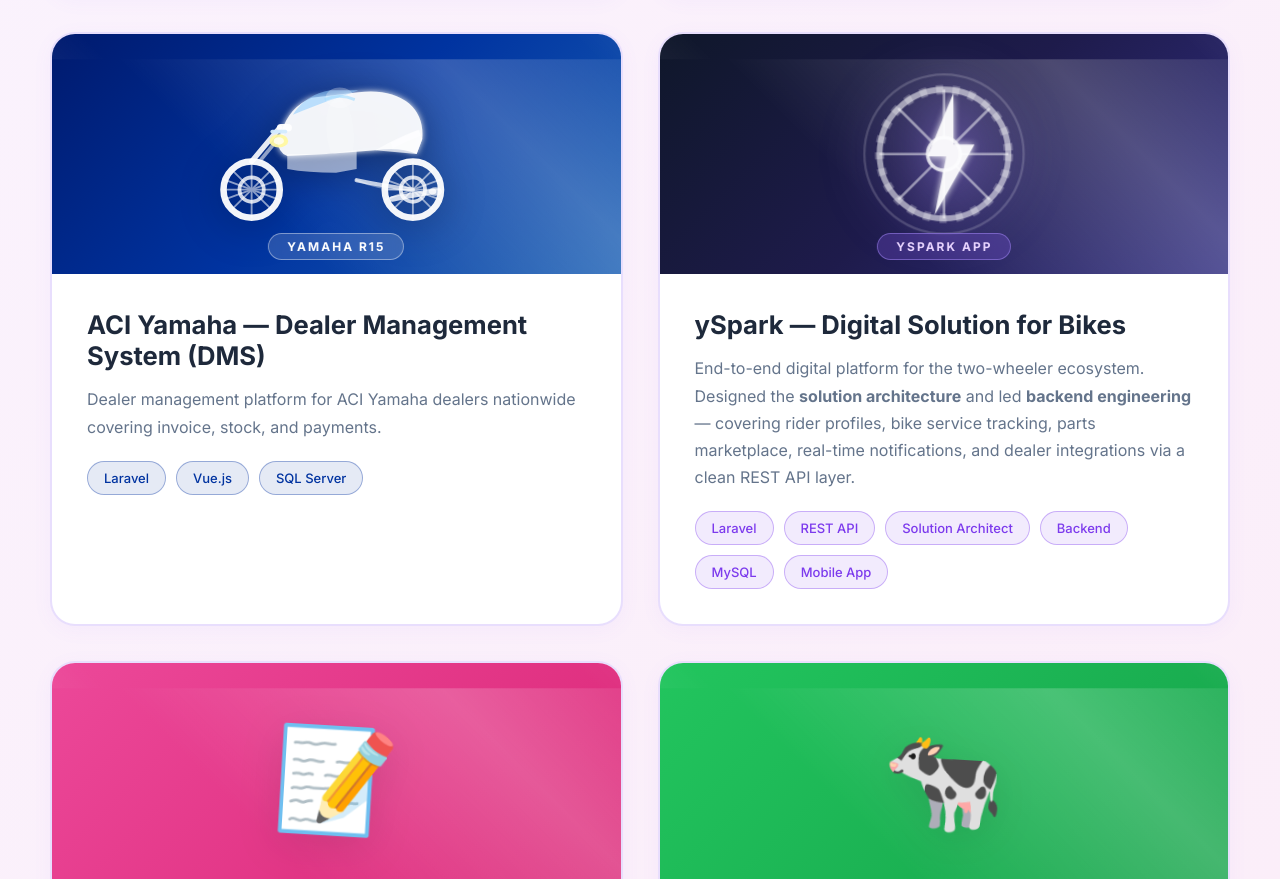
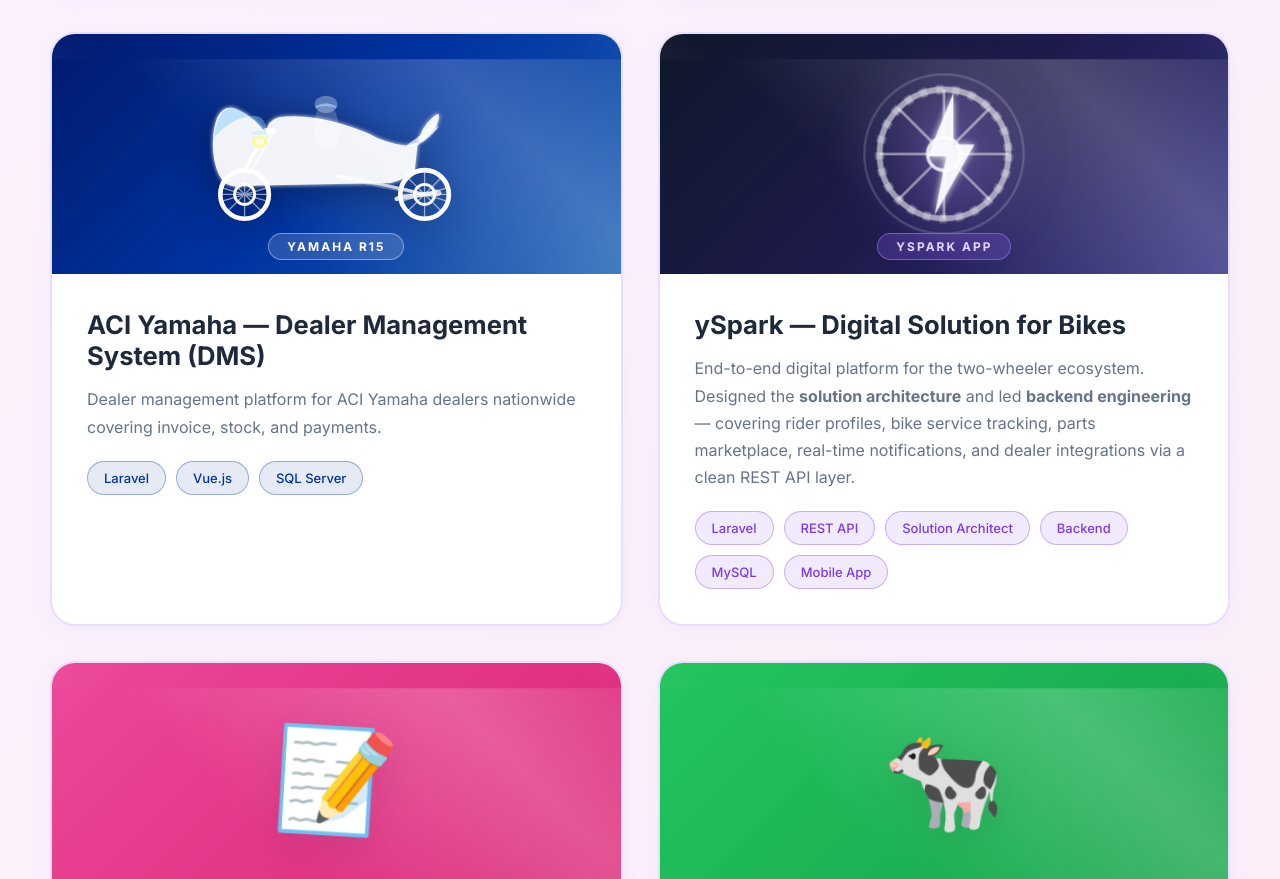
Before and after one commit to zahidhasan566/zahid-portfolio, a plain HTML site: page index.html in a window 1280 px wide. Shown: the part 3544-4423 px from the top of the page. Drawn offline with Linux system fonts and the light colour scheme.

Commit message:
project add

```diff
--- a/index.html
+++ b/index.html
@@ -1962,106 +1962,134 @@
             <div class="project-card yamaha-card">
                 <div class="project-image yamaha-bg">
 
-                    <!-- R15 proper logo silhouette -->
-                    <svg class="r15-logo-svg" viewBox="0 0 320 160" xmlns="http://www.w3.org/2000/svg">
+                    <!-- Yamaha R15 — proper racing bike silhouette -->
+                    <svg class="r15-logo-svg" viewBox="0 0 420 200" xmlns="http://www.w3.org/2000/svg">
                         <defs>
-                            <filter id="bikeGlow" x="-20%" y="-20%" width="140%" height="140%">
-                                <feGaussianBlur stdDeviation="3.5" result="b"/>
+                            <filter id="bikeGlow" x="-15%" y="-15%" width="130%" height="130%">
+                                <feGaussianBlur stdDeviation="3" result="b"/>
                                 <feMerge><feMergeNode in="b"/><feMergeNode in="SourceGraphic"/></feMerge>
                             </filter>
                         </defs>
 
-                        <!-- ── FRONT WHEEL ── -->
-                        <circle cx="70" cy="118" r="30" fill="none" stroke="white" stroke-width="7" opacity="0.95"/>
-                        <circle cx="70" cy="118" r="13" fill="none" stroke="white" stroke-width="4" opacity="0.8"/>
-                        <g stroke="white" stroke-width="2" opacity="0.55">
-                            <line x1="70" y1="88"  x2="70"  y2="148"/>
-                            <line x1="40" y1="118" x2="100" y2="118"/>
-                            <line x1="49" y1="97"  x2="91"  y2="139"/>
-                            <line x1="49" y1="139" x2="91"  y2="97"/>
-                            <line x1="40" y1="107" x2="100" y2="129"/>
-                            <line x1="40" y1="129" x2="100" y2="107"/>
+                        <!-- ══ FRONT WHEEL ══ cx=82 cy=156 r=34 -->
+                        <circle cx="82"  cy="156" r="34" fill="none" stroke="white" stroke-width="6.5"/>
+                        <circle cx="82"  cy="156" r="14" fill="none" stroke="white" stroke-width="4"/>
+                        <g stroke="white" stroke-width="1.8" opacity="0.55">
+                            <line x1="82"  y1="122" x2="82"  y2="190"/>
+                            <line x1="48"  y1="156" x2="116" y2="156"/>
+                            <line x1="58"  y1="132" x2="106" y2="180"/>
+                            <line x1="58"  y1="180" x2="106" y2="132"/>
+                            <line x1="48"  y1="146" x2="116" y2="166"/>
+                            <line x1="48"  y1="166" x2="116" y2="146"/>
                         </g>
 
-                        <!-- ── REAR WHEEL ── -->
-                        <circle cx="242" cy="118" r="30" fill="none" stroke="white" stroke-width="7" opacity="0.95"/>
-                        <circle cx="242" cy="118" r="13" fill="none" stroke="white" stroke-width="4" opacity="0.8"/>
-                        <g stroke="white" stroke-width="2" opacity="0.55">
-                            <line x1="242" y1="88"  x2="242" y2="148"/>
-                            <line x1="212" y1="118" x2="272" y2="118"/>
-                            <line x1="221" y1="97"  x2="263" y2="139"/>
-                            <line x1="221" y1="139" x2="263" y2="97"/>
-                            <line x1="212" y1="107" x2="272" y2="129"/>
-                            <line x1="212" y1="129" x2="272" y2="107"/>
+                        <!-- ══ REAR WHEEL ══ cx=334 cy=156 r=34 -->
+                        <circle cx="334" cy="156" r="34" fill="none" stroke="white" stroke-width="6.5"/>
+                        <circle cx="334" cy="156" r="14" fill="none" stroke="white" stroke-width="4"/>
+                        <g stroke="white" stroke-width="1.8" opacity="0.55">
+                            <line x1="334" y1="122" x2="334" y2="190"/>
+                            <line x1="300" y1="156" x2="368" y2="156"/>
+                            <line x1="310" y1="132" x2="358" y2="180"/>
+                            <line x1="310" y1="180" x2="358" y2="132"/>
+                            <line x1="300" y1="146" x2="368" y2="166"/>
+                            <line x1="300" y1="166" x2="368" y2="146"/>
                         </g>
 
-                        <!-- ── FRONT FORK (telescopic) ── -->
-                        <line x1="70" y1="88" x2="100" y2="52" stroke="white" stroke-width="5.5" stroke-linecap="round" opacity="0.9"/>
-                        <line x1="80" y1="86" x2="108" y2="52" stroke="white" stroke-width="4"   stroke-linecap="round" opacity="0.55"/>
-                        <rect x="97" y="48" width="16" height="8" rx="4" fill="white" opacity="0.95"/>
-
-                        <!-- ── SWING ARM ── -->
-                        <path d="M182,108 Q210,114 242,118" stroke="white" stroke-width="4.5" fill="none" stroke-linecap="round" opacity="0.75"/>
-                        <path d="M182,108 Q210,120 242,118" stroke="white" stroke-width="2"   fill="none" stroke-linecap="round" opacity="0.35"/>
-
-                        <!-- ── EXHAUST ── -->
-                        <path d="M220,128 Q240,124 264,120" stroke="white" stroke-width="6" fill="none" stroke-linecap="round" opacity="0.8"/>
-                        <ellipse cx="266" cy="120" rx="7" ry="4.5" fill="white" opacity="0.7"/>
-
-                        <!-- ── MAIN FAIRING BODY (solid logo fill) ── -->
+                        <!-- ══ FRONT FORK — 25° rake (sportbike geometry) ══ -->
+                        <!-- fork goes from wheel top (82,122) up-back to steering head (110,70) -->
+                        <line x1="82"  y1="122" x2="112" y2="68" stroke="white" stroke-width="5.5" stroke-linecap="round" opacity="0.95"/>
+                        <line x1="93"  y1="120" x2="122" y2="68" stroke="white" stroke-width="4"   stroke-linecap="round" opacity="0.55"/>
+                        <!-- triple clamp -->
+                        <rect x="108" y="63" width="18" height="9" rx="4.5" fill="white"/>
+
+                        <!-- ══ MAIN BODY — full fairing racing silhouette ══ -->
+                        <!--
+                          Path traces the complete bike silhouette:
+                          UPPER edge: steering head → nose top → belly pan (bottom) → rear underbelly → rear section → tail peak → seat → tank → back
+                          This gives the aggressive low-nose / rising-tail racing shape
+                        -->
                         <path d="
-                            M 102,56
-                            Q 110,30 134,20
-                            L 184,14
-                            Q 218,10 238,26
-                            Q 254,40 252,64
-                            L 246,80
-                            Q 228,72 202,76
-                            L 150,80
-                            L 108,82
-                            Q 98,78 98,66
+                            M 112, 70
+                            Q  96, 48  74, 38
+                            Q  54, 28  44, 48
+                            Q  36, 68  38, 96
+                            Q  40,122  52,138
+                            Q  64,148  82,144
+                            L 286,140
+                            Q 304,136 320,124
+                            L 324, 88
+                            Q 328, 62 348, 46
+                            Q 358, 38 352, 56
+                            Q 344, 72 330, 82
+                            L 308, 88
+                            Q 278, 84 254, 70
+                            Q 220, 56 188, 50
+                            Q 156, 44 130, 48
+                            Q 114, 52 112, 70
                             Z
                         " fill="white" opacity="0.95" filter="url(#bikeGlow)"/>
 
-                        <!-- ── LOWER BELLY PAN ── -->
-                        <path d="M108,80 L108,96 Q130,100 160,100 L182,96 L182,76 L150,80 Z"
-                              fill="white" opacity="0.55"/>
-
-                        <!-- ── WINDSCREEN (blue tint — R15 visor) ── -->
+                        <!-- ══ WINDSCREEN — blue tint overlay on upper nose ══ -->
                         <path d="
-                            M 114,38
-                            Q 128,16 154,12
-                            L 184,12
-                            Q 168,18 150,24
-                            Q 134,30 114,38 Z
-                        " fill="rgba(140,205,255,0.55)"/>
-
-                        <!-- ── TAIL / SEAT COWL ── -->
+                            M 112, 70
+                            Q  96, 48  74, 38
+                            Q  56, 30  48, 46
+                            Q  40, 60  40, 76
+                            Q  64, 48  96, 46
+                            Q 108, 46 112, 60
+                            Z
+                        " fill="rgba(130,200,255,0.45)"/>
+
+                        <!-- ══ TAIL COWL — sharper rising section ══ -->
                         <path d="
-                            M 202,76
-                            Q 226,62 248,54
-                            L 252,64
-                            L 246,80
-                            L 202,76 Z
-                        " fill="white" opacity="0.72"/>
-
-                        <!-- rear hump ridge highlight -->
-                        <path d="M218,68 Q238,58 250,54 L252,60 Q240,64 220,74 Z"
-                              fill="white" opacity="0.38"/>
-
-                        <!-- ── DUAL PROJECTOR HEADLIGHT (R15 V4 signature) ── -->
-                        <!-- upper DRL bar -->
-                        <rect x="90" y="54" width="18" height="4" rx="2" fill="rgba(210,235,255,0.95)"/>
-                        <!-- main projector -->
-                        <ellipse cx="99" cy="66" rx="10" ry="7"   fill="rgba(255,248,160,0.95)"/>
-                        <ellipse cx="99" cy="66" rx="5.5" ry="4"  fill="white" opacity="0.75"/>
-
-                        <!-- ── CROUCHED RIDER ── -->
-                        <ellipse cx="164" cy="20" rx="15" ry="11" fill="white" opacity="0.28"/>
-                        <path d="M148,22 Q164,15 180,22" stroke="rgba(160,220,255,0.6)" stroke-width="3" fill="none"/>
-                        <path d="M152,30 Q146,52 154,78 L178,78 Q182,54 174,32
-                                 Q168,22 164,20 Q158,20 152,30 Z"
-                              fill="white" opacity="0.17"/>
+                            M 308, 88
+                            Q 328, 74 348, 56
+                            L 352, 64
+                            Q 340, 78 324, 88
+                            Z
+                        " fill="white" opacity="0.65"/>
+
+                        <!-- tail ridge highlight -->
+                        <path d="M 322,80 Q 342,62 352,56 L 354,62 Q 344,70 324,86 Z"
+                              fill="white" opacity="0.35"/>
+
+                        <!-- ══ SWING ARM ══ -->
+                        <path d="M 210,130 Q 270,140 334,156"
+                              stroke="white" stroke-width="4.5" fill="none"
+                              stroke-linecap="round" opacity="0.75"/>
+                        <path d="M 210,130 Q 270,148 334,156"
+                              stroke="white" stroke-width="2" fill="none"
+                              stroke-linecap="round" opacity="0.3"/>
+
+                        <!-- ══ EXHAUST ══ -->
+                        <path d="M 295,162 Q 316,158 348,154"
+                              stroke="white" stroke-width="6.5" fill="none"
+                              stroke-linecap="round" opacity="0.82"/>
+                        <ellipse cx="350" cy="154" rx="8" ry="5" fill="white" opacity="0.72"/>
+
+                        <!-- ══ DUAL PROJECTOR HEADLIGHT (R15 V4) ══ -->
+                        <!-- DRL strip -->
+                        <rect x="93"  y="68" width="20" height="4.5" rx="2.2"
+                              fill="rgba(210,238,255,0.95)"/>
+                        <!-- projector main -->
+                        <ellipse cx="103" cy="82"  rx="11" ry="8"   fill="rgba(255,248,150,0.95)"/>
+                        <ellipse cx="103" cy="82"  rx="6"  ry="4.5" fill="white" opacity="0.8"/>
+
+                        <!-- ══ RIDER in full racing tuck ══ -->
+                        <!-- helmet -->
+                        <ellipse cx="196" cy="30" rx="16" ry="12" fill="white" opacity="0.3"/>
+                        <!-- visor slit -->
+                        <path d="M 182,34 Q 196,26 210,34"
+                              stroke="rgba(150,215,255,0.65)" stroke-width="3.5" fill="none"/>
+                        <!-- crouched torso -->
+                        <path d="
+                            M 182, 42
+                            Q 174, 64 182, 88
+                            L 212, 88
+                            Q 218, 62 210, 42
+                            Q 204, 30 196, 30
+                            Q 188, 30 182, 42 Z
+                        " fill="white" opacity="0.18"/>
                     </svg>
 
                     <!-- Badge — "Yamaha R15" same style as Royal Enfield -->
@@ -2117,7 +2145,7 @@
                         </defs>
                     </svg>
 
-                    <div class="yspark-badge">ySpark App</div>
+                    <div class="yspark-badge">YSpark App</div>
                 </div>
                 <div class="project-info">
                     <h3>ySpark — Digital Solution for Bikes</h3>
@@ -2470,7 +2498,7 @@
                     <div class="contact-icon">🔗</div>
                     <div class="contact-details">
                         <strong>LinkedIn</strong>
-                        <span><a href="https://www.linkedin.com/in/zahidhasan566" target="_blank" rel="noopener">linkedin.com/in/zahidhasan566</a></span>
+                        <span><a href="https://www.linkedin.com/in/zahid-hasan-9a1b1a198" target="_blank" rel="noopener">linkedin.com/in/zahidhasan566</a></span>
                     </div>
                 </div>
 
@@ -2531,7 +2559,7 @@
             <p>© 2026 Md Zahid Hasan &nbsp;·&nbsp; Senior Software Engineer</p>
             <div class="social-links">
                 <a href="https://github.com/zahidhasan566" target="_blank" rel="noopener" title="GitHub">💻</a>
-                <a href="https://www.linkedin.com/in/zahidhasan566" target="_blank" rel="noopener" title="LinkedIn">💼</a>
+                <a href="https://www.linkedin.com/in/zahid-hasan-9a1b1a198" target="_blank" rel="noopener" title="LinkedIn">💼</a>
                 <a href="mailto:jahid1234.jh@gmail.com" title="Email">📧</a>
                 <a href="tel:+8801974601166" title="Phone">📱</a>
             </div>
```
